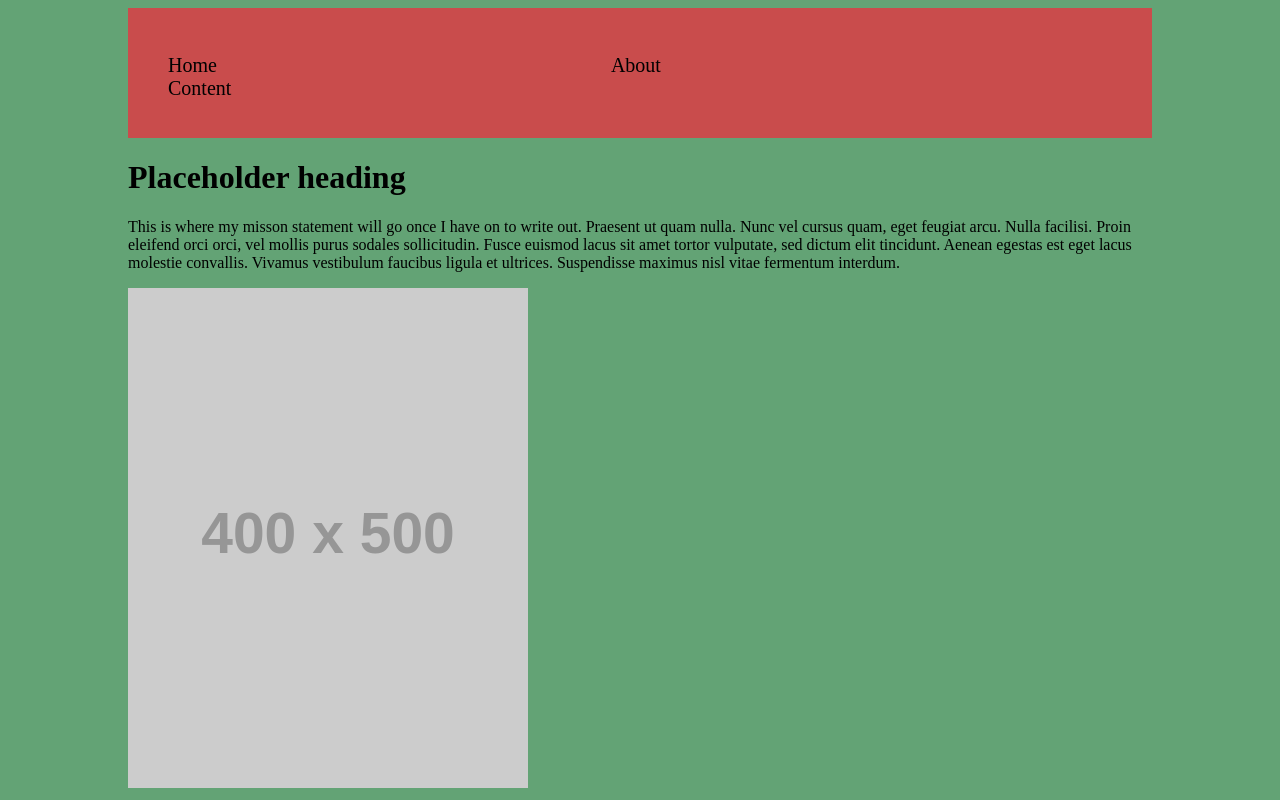
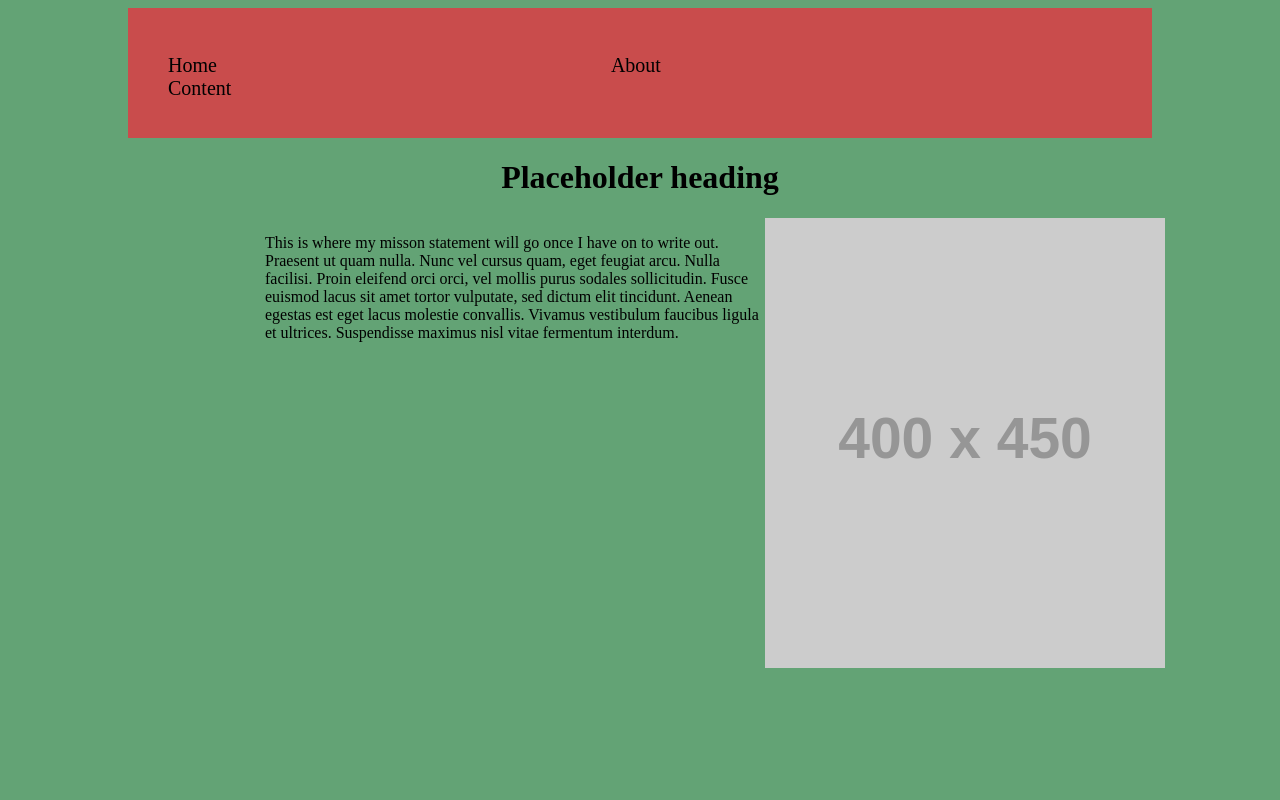
Before and after one commit to Andrewday40/project_page, a website: page public/html/index.html in a window 1280 px wide. Drawn offline with Linux system fonts and the light colour scheme; placeholder pictures from the web are drawn by us.

Commit message:
added columns to index page, and to acompanying css page

```diff
--- a/public/css/main.css
+++ b/public/css/main.css
@@ -26,3 +26,18 @@ body {
   color: black;
   font-size: 20px;
 }
+
+#header {
+  text-align: center;
+}
+#wrap {
+  width: 750px; margin: 0 auto;
+}
+
+#main {
+  float: left; width: 500px;
+}
+
+#sidebar {
+  float: right; width: 250px;
+}
--- a/public/html/index.html
+++ b/public/html/index.html
@@ -19,19 +19,21 @@
       </ul>
     </div>
       <!--End of navigation-->
-    <div>
+    <div id='header'>
       <h1>Placeholder heading</h1>
     </div>
     <!--End of header-->
-    <div>
-      <p>
-        This is where my misson statement will go once I have on to write out. Praesent ut quam nulla. Nunc vel cursus quam, eget feugiat arcu. Nulla facilisi. Proin eleifend orci orci, vel mollis purus sodales sollicitudin. Fusce euismod lacus sit amet tortor vulputate, sed dictum elit tincidunt. Aenean egestas est eget lacus molestie convallis. Vivamus vestibulum faucibus ligula et ultrices. Suspendisse maximus nisl vitae fermentum interdum.
-      </p>
+    <div id='wrap'>
+    <div id='main'>
+        <p>
+          This is where my misson statement will go once I have on to write out. Praesent ut quam nulla. Nunc vel cursus quam, eget feugiat arcu. Nulla facilisi. Proin eleifend orci orci, vel mollis purus sodales sollicitudin. Fusce euismod lacus sit amet tortor vulputate, sed dictum elit tincidunt. Aenean egestas est eget lacus molestie convallis. Vivamus vestibulum faucibus ligula et ultrices. Suspendisse maximus nisl vitae fermentum interdum.
+        </p>
     </div>
     <!--End of Misson Statement-->
-    <div>
-      <img src="http://placehold.it/400x500" alt="welcoming picture" />
+    <div id='sidebar'>
+      <img src="http://placehold.it/400x450" alt="welcoming picture" />
+    <!--End of Picture-->
     </div>
-    <!--End of Picture-->
+  </div>
   </body>
 </html>
```
